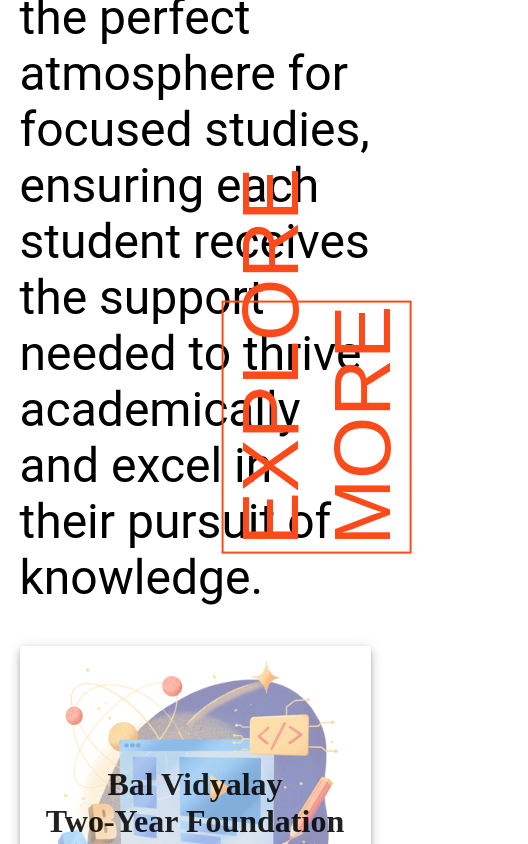
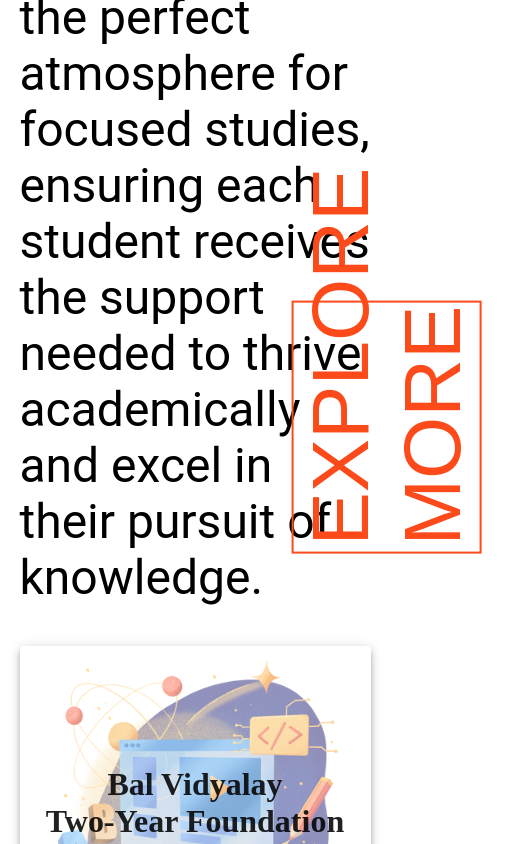
Before and after one commit to Sandeep-raj/takshilla, a React (Vite) app: page / in a window 390 px wide. Shown: the part 1925-2769 px from the top of the page, 528 px wide, since content can reach past the window. Built offline with nearby package versions, Linux system fonts and the light colour scheme.

Commit message:
carousel touch changes

```diff
--- a/src/component/Home/Home.css
+++ b/src/component/Home/Home.css
@@ -194,7 +194,6 @@
     .home_prog_btn {
         width: 30vh;
         height: fit-content;
-        left: calc(100vw - 200px);
         font-size: 80px;
     }
     .child-container {
```
Also changed, not shown: 4 other files (tests, documents, lock files or other folders).
